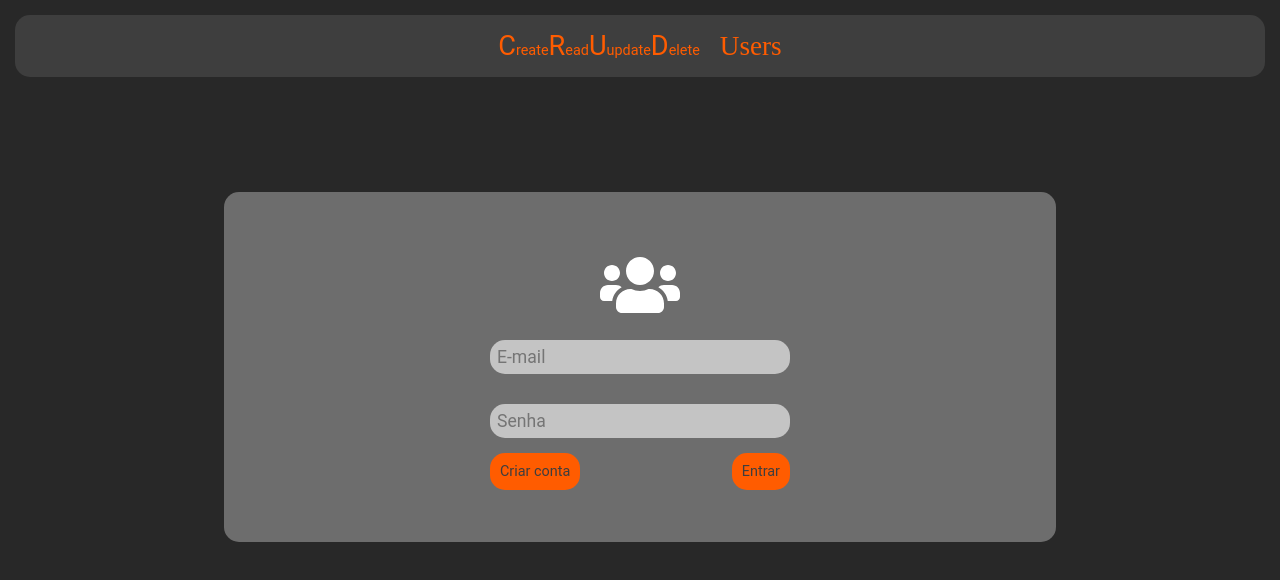
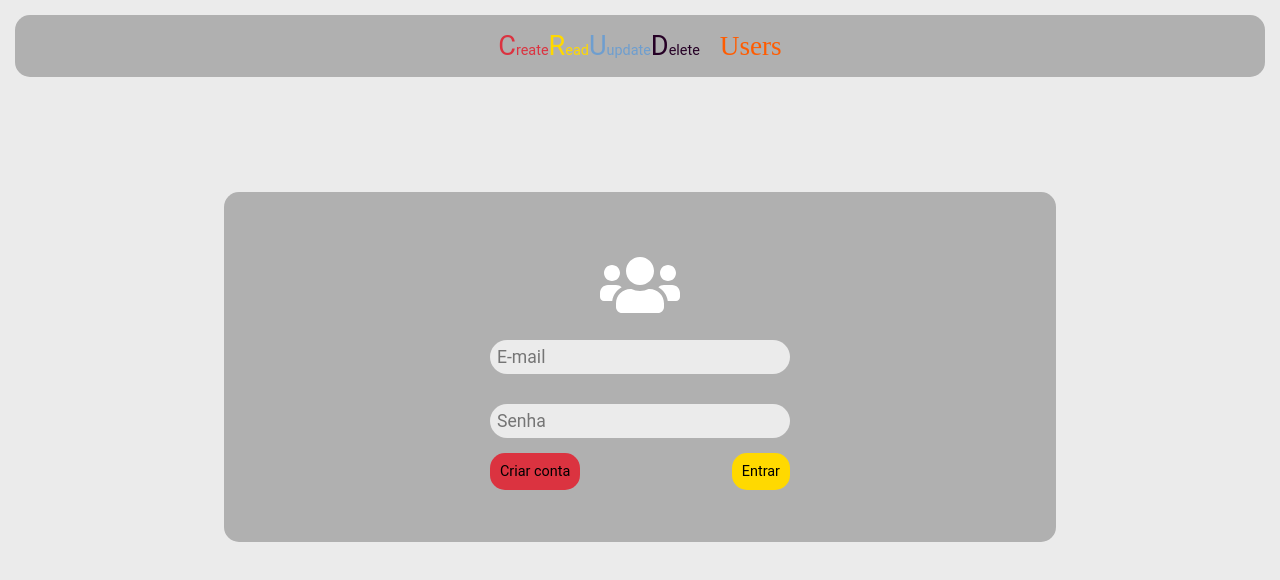
Before and after one commit to jhonpedro/crud-users, a React (Create React App) app in the folder frontend/: page /Login in a window 1280 px wide. Shown: the top 580 px of the page. Built offline with nearby package versions, Linux system fonts and the light colour scheme.

Commit message:
Ajusting stuff and changing main colors

```diff
--- a/frontend/src/components/Button/index.js
+++ b/frontend/src/components/Button/index.js
@@ -1,10 +1,10 @@
 import React from "react"
 import { StyledButton } from "./style"
 
-function Button ({ value, children: Component, ...rest }) {
+function Button ({ value, ...rest }) {
     return (
 
-        <StyledButton { ...rest } >{ value } { Component ? Component : null } </StyledButton>
+        <StyledButton { ...rest } >{ value }</StyledButton>
 
     )
 }
--- a/frontend/src/components/Button/style.js
+++ b/frontend/src/components/Button/style.js
@@ -1,4 +1,4 @@
-import styled from "styled-components"
+import styled, { css } from "styled-components"
 import color from "../../style/colors"
 
 export const StyledButton = styled.button`
@@ -8,4 +8,15 @@ export const StyledButton = styled.button`
     color: ${color.darker};
     border-radius: 15px;
     font-size: 0.9rem;
+
+    ${({ background_color }) => {
+        if (background_color) {
+            return css`background-color: ${background_color};`
+        }
+    }}
+    ${({ color }) => {
+        if (color) {
+            return css`color: ${color};`
+        }
+    }}
 `
--- a/frontend/src/components/Header/index.jsx
+++ b/frontend/src/components/Header/index.jsx
@@ -1,21 +1,35 @@
 import React from "react"
-import { HeaderContainer, DivSides, SpanHighRoboto, HeaderContent, SpanCursive } from "./style"
+import { HeaderContainer, DivSides, SpanHighRoboto, HeaderContent, SpanCursive, Color } from "./style"
 
 function Header () {
     return (
         <HeaderContainer>
             <HeaderContent>
                 <DivSides>
+                    <Color color="red">
                         <SpanHighRoboto>
                             C
                             <span>reate</span>
+                        </SpanHighRoboto>
+                    </Color>
+                    <Color color="yellow">
+                        <SpanHighRoboto>
                             R
                             <span>ead</span>
+                        </SpanHighRoboto>
+                    </Color>
+                    <Color color="blue">
+                        <SpanHighRoboto>
                             U
                             <span>update</span>
+                        </SpanHighRoboto>
+                    </Color>
+                    <Color color="purple">
+                        <SpanHighRoboto>
                             D
                             <span>elete</span>
                         </SpanHighRoboto>
+                    </Color>
                     <SpanCursive>Users</SpanCursive>
                 </DivSides>
             </HeaderContent>
--- a/frontend/src/components/Header/style.js
+++ b/frontend/src/components/Header/style.js
@@ -5,7 +5,7 @@ export const HeaderContainer = styled.header`
     padding: 15px;
 `
 export const HeaderContent = styled.div`
-    background-color: ${colors.darker};
+    background-color: ${colors.containers_background};
     display: flex;
     align-items: center;
     justify-content: center;
@@ -35,3 +35,12 @@ export const SpanCursive = styled.span`
     font-weight: lighter;
     text-align: center;
 `
+
+export const Color = styled.span`
+    color: ${({ color }) => {
+        if (color === "red") return colors.red
+        if (color === "yellow") return colors.yellow
+        if (color === "blue") return colors.blue
+        if (color === "purple") return colors.purple
+    }};
+`
--- a/frontend/src/components/Inputs/style.js
+++ b/frontend/src/components/Inputs/style.js
@@ -3,14 +3,14 @@ import color from "../../style/colors"
 
 export const StyledInput = styled.input`
     padding: 7px;
-    background-color: ${color.light_grey};
-    color: ${color.darker};
-    border-radius: 15px;
+    background-color: ${color.background};
+    color: black;
+    border-radius: 20px;
     border: none;
     font-size: 1.1rem;
     margin: 15px 0;
     &:focus {
-        box-shadow: 0 0 5px ${color.orange};
+        box-shadow: 0 0 5px rgba(0,0,0,0.5);
         border: none;
     }
 `
--- a/frontend/src/pages/SingIn/Login.jsx
+++ b/frontend/src/pages/SingIn/Login.jsx
@@ -6,6 +6,7 @@ import { Container, Content, Div, DivButtons, Form } from "./style"
 import Icon from "../../components/Icons"
 import Input from "../../components/Inputs"
 import Button from "../../components/Button"
+import colors from "../../style/colors"
 import { toast } from "react-toastify"
 
 function Login () {
@@ -102,11 +103,18 @@ function Login () {
                     <Div>
                         <Icon icon="user" size="5em" />
                         <Form onSubmit={ handleSubmit }>
-                            <Input placeholder={ "E-mail" } onChange={ (event) => handleAdd(event, "email") } value={ email } type="email" />
-                            <Input placeholder={ "Senha" } type="password" onChange={ (event) => handleAdd(event, "password") } value={ password } />
+                            <Input
+                                placeholder={ "E-mail" }
+                                onChange={ (event) => handleAdd(event, "email") }
+                                value={ email } type="email" />
+                            <Input
+                                placeholder={ "Senha" }
+                                type="password"
+                                onChange={ (event) => handleAdd(event, "password") }
+                                value={ password } />
                             <DivButtons>
-                                <Button value={ "Criar conta" } onClick={ () => setCreateAcount(true) } />
-                                <Button value={ "Entrar" } type="submit" />
+                                <Button value={ "Criar conta" } onClick={ () => setCreateAcount(true) } background_color={ colors.red } />
+                                <Button value={ "Entrar" } type="submit" background_color={ colors.yellow } />
                             </DivButtons>
                         </Form>
                     </Div>
@@ -116,10 +124,10 @@ function Login () {
                             <Form onSubmit={ handleNewAcountSubmit }>
                                 <Input placeholder={ "Digite seu nome" } onChange={ event => handleAdd(event, "newName") } value={ newName } />
                                 <Input placeholder={ "Digite seu E-mail" } onChange={ event => handleAdd(event, "newEmail") } value={ newEmail } type="email" />
-                                <Input placeholder={ "Digite uma senha" } onChange={ event => handleAdd(event, "newPassword") } value={ newPassword } />
+                                <Input placeholder={ "Digite uma senha" } onChange={ event => handleAdd(event, "newPassword") } value={ newPassword } type="password" />
                                 <DivButtons>
                                     <Button value={ "Já tem uma conta?" } onClick={ () => setCreateAcount(false) } />
-                                    <Button value={ "Criar a conta" } type="submit" />
+                                    <Button value={ "Criar a conta" } type="submit" background_color={ colors.red } />
                                 </DivButtons>
                             </Form>
                         </Div>
--- a/frontend/src/pages/SingIn/style.js
+++ b/frontend/src/pages/SingIn/style.js
@@ -16,7 +16,7 @@ export const Content = styled.div`
 export const Div = styled.div`
     width: 65%;
     height: 350px;
-    background-color: ${color.light_dark};
+    background-color: ${color.containers_background};
     border-radius: 15px;
 
     display: flex;
--- a/frontend/src/pages/UsersList/index.jsx
+++ b/frontend/src/pages/UsersList/index.jsx
@@ -14,6 +14,7 @@ import {
 } from "./style"
 import Button from "../../components/Button"
 import Icon from "../../components/Icons"
+import colors from "../../style/colors"
 
 function UsersList () {
 
@@ -107,7 +108,7 @@ function UsersList () {
         console.log(response)
         if (response.data.error) return toast.warn("Alguma coisa deu errado!")
 
-        toast.success(`Usuário ${response.data.data.name} deletado! Por: ${response.data.loggedUser.name} !`)
+        toast.success(`Usuário ${response.data.data.name} deletado !`)
         setTimeout(() => {
             window.location.reload()
         }, 2000)
@@ -171,7 +172,7 @@ function UsersList () {
                             <span>{ user.email }</span>
                             <span>{ user.createdAt }</span>
                             <span onClick={ () => handleShowToEdit(user.id) }>
-                                <Icon icon="editUser" size="1.5em" />
+                                <Icon icon="editUser" size="1.5em" color={ colors.blue } />
                             </span>
                         </ContentData>
                         <ContentEditUser showToEdit={ user.showToEdit }>
@@ -191,8 +192,8 @@ function UsersList () {
                                     onChange={ event => handleChange(user.id, event, "passwordToVerify") }
                                     value={ user.editing.passwordToVerify } />
 
-                                <Button value="Atualizar" type="submit" />
-                                <Icon icon="deleteUser" size="1.7em" color="red" onClick={ () => { handleDelete(user.id); handleShowToEdit(user.id) } } />
+                                <Button value="Atualizar" type="submit" background_color={ colors.blue } color="white" />
+                                <Icon icon="deleteUser" size="1.7em" color={ colors.purple } onClick={ () => { handleDelete(user.id); handleShowToEdit(user.id) } } />
                             </ContentEditUserForm>
                         </ContentEditUser>
                     </Content>
--- a/frontend/src/pages/UsersList/style.js
+++ b/frontend/src/pages/UsersList/style.js
@@ -1,6 +1,6 @@
 import styled, { css } from "styled-components"
 import Input from "../../components/Inputs"
-import color from "../../style/colors"
+import colors from "../../style/colors"
 
 export const Container = styled.div`
     padding-top: 30px;
@@ -24,14 +24,14 @@ export const Content = styled.div`
 `
 
 export const ContentData = styled.div`
-    color: black;
+    color: ${colors.yellow};
     font-weight: 600;
     position: relative;
     z-index: 1;
 
     border-radius: 15px;
     padding: 15px;
-    background-color: ${color.darker};
+    background-color: ${colors.containers_background};
     font-size: 0.9rem;
     width: 100%;
     transition: margin-bottom linear 300ms;
@@ -49,7 +49,7 @@ export const ContentEditUser = styled.div`
     color: black;
     font-size: 0.9rem;
     font-weight: 600;
-    background-color: ${color.darker};
+    background-color: ${colors.containers_background};
     width: 100%;
     padding: 0px;
     border-radius: 15px;
@@ -65,7 +65,7 @@ export const ContentEditUser = styled.div`
             return css`
                 top: 20px;
                 padding: 40px 15px 5px 15px;
-                background-color: ${color.light_grey};
+                background-color: ${colors.containers2_background};
             `
         }
     }}
@@ -82,6 +82,10 @@ export const ContentEditUserInput = styled(Input)`
     padding: 8px;
     font-size: 0.8rem;
     margin: 0;
-    background-color: ${color.darker};
-    color: ${color.light_grey};
+    background-color: ${colors.blue};
+    color: white;
+
+    &::placeholder {
+        color: white;
+    }
 `
--- a/frontend/src/style/colors.js
+++ b/frontend/src/style/colors.js
@@ -1,7 +1,10 @@
 export default {
+    red: "#DB3340",
+    yellow: "#FFD900",
+    blue: "#6E9ECF",
+    purple: "#260126",
     orange: "#FF5C00",
-    light_dark: "#6D6D6D",
-    light_grey: "#C4C4C4",
-    darker: "#3E3E3E",
-    background_dark: "#282828"
+    containers_background: "#B0B0B0",
+    containers2_background: "#8C8C8C",
+    background: "#EBEBEB"
 }
--- a/frontend/src/style/global.js
+++ b/frontend/src/style/global.js
@@ -12,7 +12,7 @@ export default createGlobalStyle`
     }
     html, body, #root {
         height: 100%;
-        background-color: ${color.background_dark};
+        background-color: ${color.background};
         color: white;
     }
     a {
```
Also changed, not shown: 1 other file (tests, documents, lock files or other folders). Lines whose indentation alone changed are shown as unchanged.
